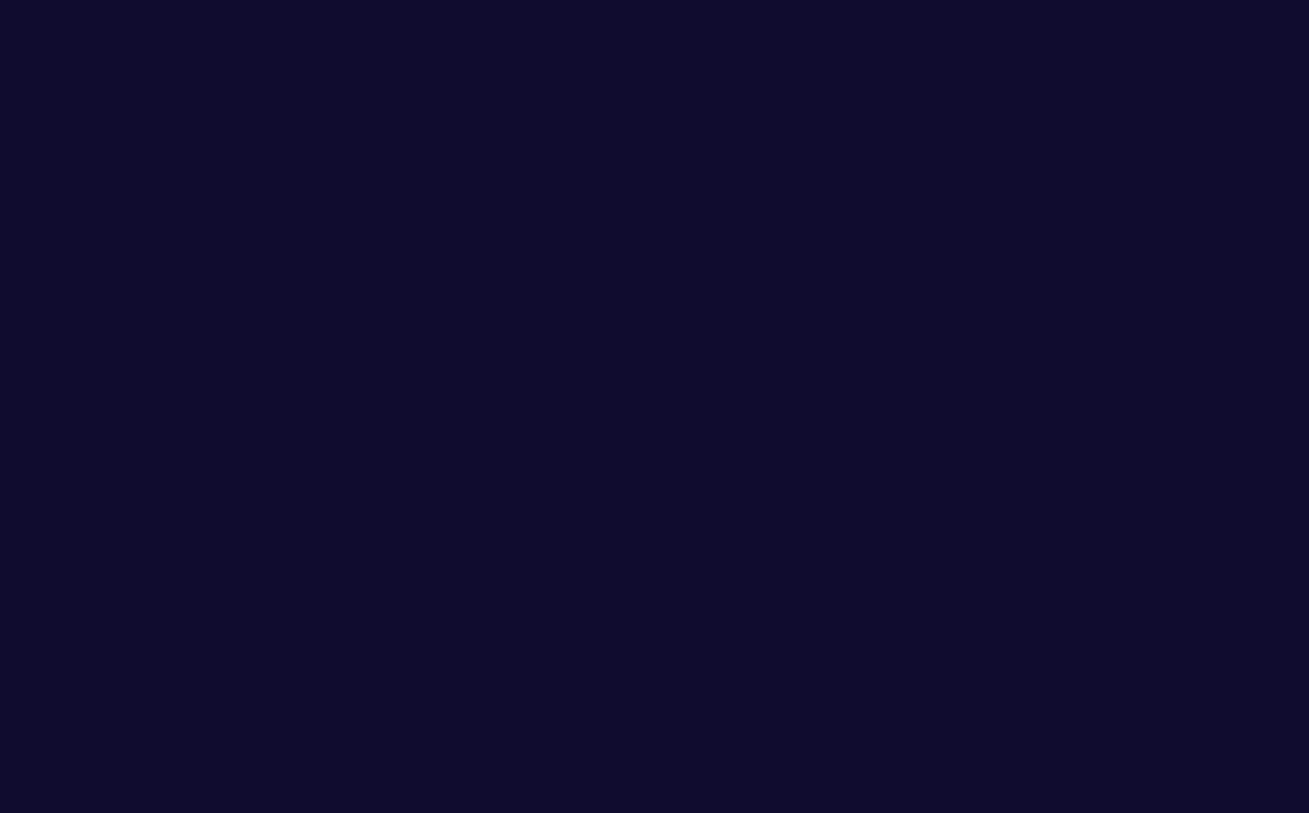
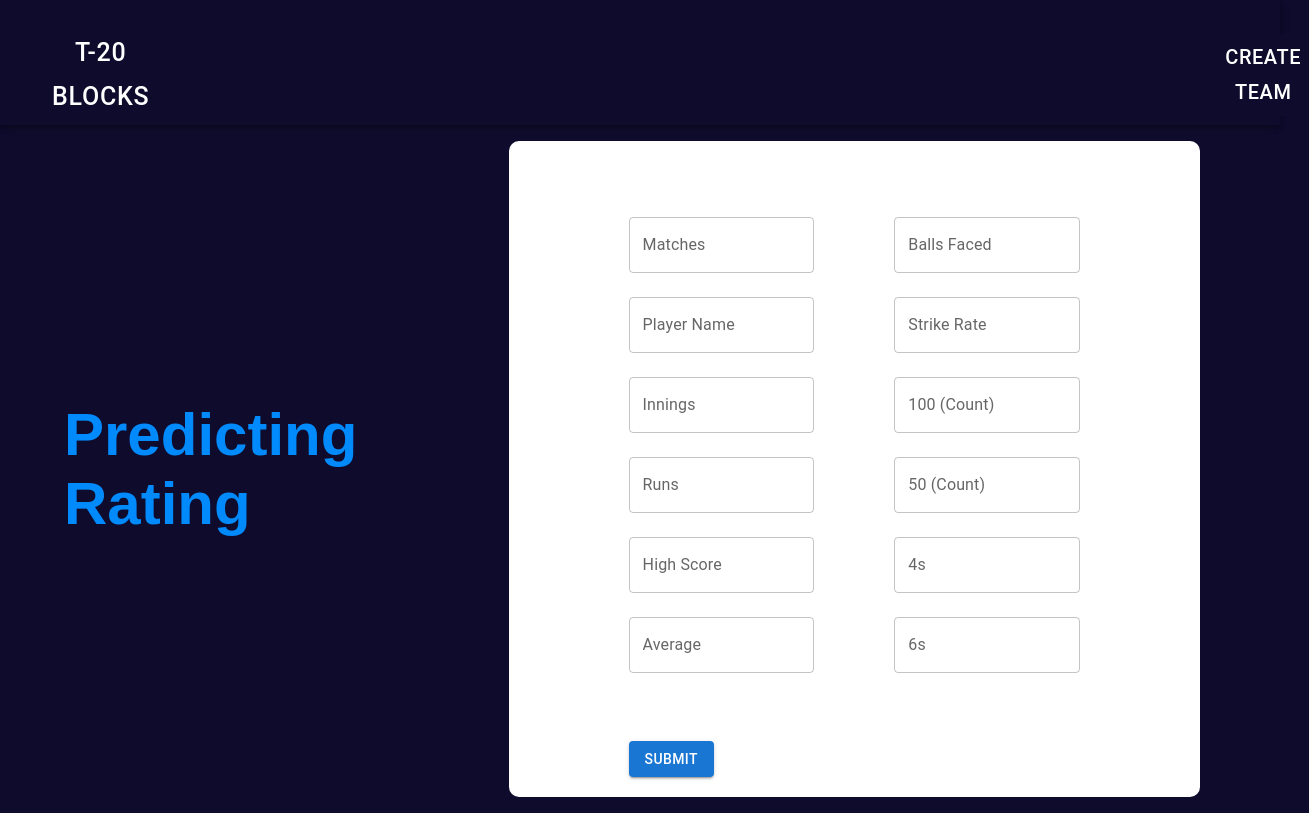
Before and after one commit to Dhriti501/t20-Blocks, a React (Create React App) app: page /predict-player-rating in a window 1280 px wide. Before the commit this address had no page. Shown: the whole page, 1309 px wide, since content can reach past the window. Built offline with nearby package versions, Linux system fonts and the light colour scheme; a web font is replaced by a local one.

Commit message:
created player rating prediction form

```diff
--- a/src/App.js
+++ b/src/App.js
@@ -1,21 +1,25 @@
-import './App.css';
-import Home from './components/Home';
+import "./App.css";
+import Home from "./components/Home";
 import { BrowserRouter, Routes, Route } from "react-router-dom";
-import TeamSelection from './components/TeamSelection';
-import ViewTeam from './components/ViewTeam';
+import TeamSelection from "./components/TeamSelection";
+import ViewTeam from "./components/ViewTeam";
+import MyForm from "./components/MyForm";
 
 function App() {
     return (
         <div>
             <BrowserRouter>
                 <Routes>
-                    <Route exact path='/' element={<Home />} />
-                    <Route exact path='/create-team' element={<TeamSelection />} />
-                    <Route exact path='/view-team' element={<ViewTeam />} />
+                    <Route exact path="/" element={<Home />} />
+                    <Route
+                        exact
+                        path="/create-team"
+                        element={<TeamSelection />}
+                    />
+                    <Route exact path="/predict-player-rating" element={<MyForm />} />
                 </Routes>
             </BrowserRouter>
         </div>
-
     );
 }
 
--- a/src/components/Home.js
+++ b/src/components/Home.js
@@ -28,11 +28,18 @@ const Home = () => {
 
             <div className="HomePageContent">
                 <div className="leftContainer">
-                    <div className="smallTextStyle">Team Selection Made Easy!</div>
+                    <div className="smallTextStyle">
+                        Team Selection Made Easy!
+                    </div>
                     <div className="bigHeadingStyle">Discover the Perfect </div>
-                    <div className="smallTextStyleblue">Fit for Your Cricket Team!</div>
+                    <div className="smallTextStyleblue">
+                        Fit for Your Cricket Team!
+                    </div>
                     <div className="buttonsContainer">
-                        <Link color="inherit" to='http://localhost:3000/create-team'>
+                        <Link
+                            color="inherit"
+                            to="http://localhost:3000/create-team"
+                        >
                             <Button
                                 variant="contained"
                                 color="primary"
@@ -40,11 +47,19 @@ const Home = () => {
                                 sx={{
                                     marginTop: "25px",
                                     backgroundColor: "#008afc",
-                            }}>
+                                    "&:hover": {
+                                        backgroundColor: "white",
+                                        color: "black",
+                                    },
+                                }}
+                            >
                                 Create Your Team
                             </Button>
                         </Link>
-                        <Link color="inherit" to='http://localhost:3000/view-team'>
+                        <Link
+                            color="inherit"
+                            to="http://localhost:3000/predict-player-rating"
+                        >
                             <Button
                                 className="buttonStyle"
                                 variant="contained"
@@ -53,9 +68,14 @@ const Home = () => {
                                     marginTop: "25px",
                                     marginLeft: "20px",
                                     backgroundColor: "white",
+                                    "&:hover": {
+                                        backgroundColor: "#0189ff",
+                                        color: "white",
+                                    },
                                     color: "#0F0B2C",
-                            }}>
-                                View Team
+                                }}
+                            >
+                                Predict Player rating
                             </Button>
                         </Link>
                     </div>
@@ -73,9 +93,14 @@ const Home = () => {
                         alignItems: "center",
                         }}>
                     </Box> */}
-                    <img style={{height: "80vh",
+                    <img
+                        style={{
+                            height: "80vh",
                             width: "80vh",
-                        marginLeft: "1vh"}} src={homeImage} />
+                            marginLeft: "1vh",
+                        }}
+                        src={homeImage}
+                    />
                 </div>
             </div>
         </div>
--- /dev/null
+++ b/src/components/MyForm.js
@@ -0,0 +1,180 @@
+import React, { useState } from "react";
+import { TextField, Button, Container, Box } from "@mui/material";
+import "./css/style.css";
+import Header from "./header/Header";
+
+const MyForm = () => {
+    const [formData, setFormData] = useState({
+        matches: "",
+        innings: "",
+        runs: "",
+        highScore: "",
+        average: "",
+        ballsFaced: "",
+        strikeRate: "",
+        hundreds: "",
+        fifties: "",
+        fours: "",
+        sixes: "",
+    });
+
+    const handleChange = (e) => {
+        const { name, value } = e.target;
+        setFormData((prevData) => {
+            prevData[name] = value;
+            return prevData;
+        });
+    };
+
+    const handleSubmit = (e) => {
+        e.preventDefault();
+        console.log(formData);
+    };
+
+    const [showText, setShowText] = useState(false);
+
+    const handleClick = () => {
+        setShowText(true);
+    };
+
+    return (
+        <div>
+            <Header />
+            <Container
+                style={{
+                    display: "flex",
+                    flexDirection: "row",
+                    alignItems: "center",
+                    justifyContent: "space-between",
+                }}
+            >
+                <Box sx={{ color: "#008afc", width: "60vh"}}>
+                    <h1 style={{ fontSize: "60px" }}>Predicting Rating</h1>
+                    <h1>{showText && <p>Rating:</p>}</h1>
+                </Box>
+                <form
+                    onSubmit={handleSubmit}
+                    style={{
+                        backgroundColor: "#ffffff",
+                        width: "80vh",
+                        paddingLeft: "60px",
+                        paddingRight: "60px",
+                        borderRadius: "10px",
+                        margin: "2vh",
+                    }}
+                >
+                    <div style={{ display: "flex", padding: "20px" }}>
+                        <div style={{ margin: "40px" }}>
+                            <TextField
+                                label="Matches"
+                                name="matches"
+                                value={formData.matches}
+                                onChange={handleChange}
+                                fullWidth
+                                margin="normal"
+                            />
+                            <TextField
+                                label="Player Name"
+                                fullWidth
+                                margin="normal"
+                            />
+                            <TextField
+                                label="Innings"
+                                name="innings"
+                                value={formData.innings}
+                                onChange={handleChange}
+                                fullWidth
+                                margin="normal"
+                            />
+                            <TextField
+                                label="Runs"
+                                name="runs"
+                                value={formData.runs}
+                                onChange={handleChange}
+                                fullWidth
+                                margin="normal"
+                            />
+                            <TextField
+                                label="High Score"
+                                name="highScore"
+                                value={formData.highScore}
+                                onChange={handleChange}
+                                fullWidth
+                                margin="normal"
+                            />
+                            <TextField
+                                label="Average"
+                                name="average"
+                                value={formData.average}
+                                onChange={handleChange}
+                                fullWidth
+                                margin="normal"
+                            />
+                        </div>
+                        <div style={{ padding: "40px" }}>
+                            <TextField
+                                label="Balls Faced"
+                                name="ballsFaced"
+                                value={formData.ballsFaced}
+                                onChange={handleChange}
+                                fullWidth
+                                margin="normal"
+                            />
+                            <TextField
+                                label="Strike Rate"
+                                name="strikeRate"
+                                value={formData.strikeRate}
+                                onChange={handleChange}
+                                fullWidth
+                                margin="normal"
+                            />
+                            <TextField
+                                label="100 (Count)"
+                                name="hundreds"
+                                value={formData.hundreds}
+                                onChange={handleChange}
+                                fullWidth
+                                margin="normal"
+                            />
+                            <TextField
+                                label="50 (Count)"
+                                name="fifties"
+                                value={formData.fifties}
+                                onChange={handleChange}
+                                fullWidth
+                                margin="normal"
+                            />
+                            <TextField
+                                label="4s"
+                                name="fours"
+                                value={formData.fours}
+                                onChange={handleChange}
+                                fullWidth
+                                margin="normal"
+                            />
+                            <TextField
+                                label="6s"
+                                name="sixes"
+                                value={formData.sixes}
+                                onChange={handleChange}
+                                fullWidth
+                                margin="normal"
+                            />
+                        </div>
+                    </div>
+                    <Button
+                        variant="contained"
+                        color="primary"
+                        type="submit"
+                        sx={{ marginBottom: "20px", marginLeft: "60px" }}
+                        onClick={handleClick}
+                    >
+                        Submit
+                    </Button>
+                </form>
+            </Container>
+        </div>
+    );
+};
+
+export default MyForm;
--- a/src/components/css/style.css
+++ b/src/components/css/style.css
@@ -47,7 +47,6 @@ body {
     justify-content: center;
     text-align: center;
 }
-
 
 .centered {
     display: flex;
@@ -103,3 +102,11 @@ body {
 .CreateTeamListText {
     padding: 30px;
 }
+
+.containerStyle {
+    display: "flex";
+    flex-direction: "row";
+    align-items: "center";
+    justify-content: "space-between";
+    padding: "7px";
+}
```
Lines whose indentation alone changed are shown as unchanged.
